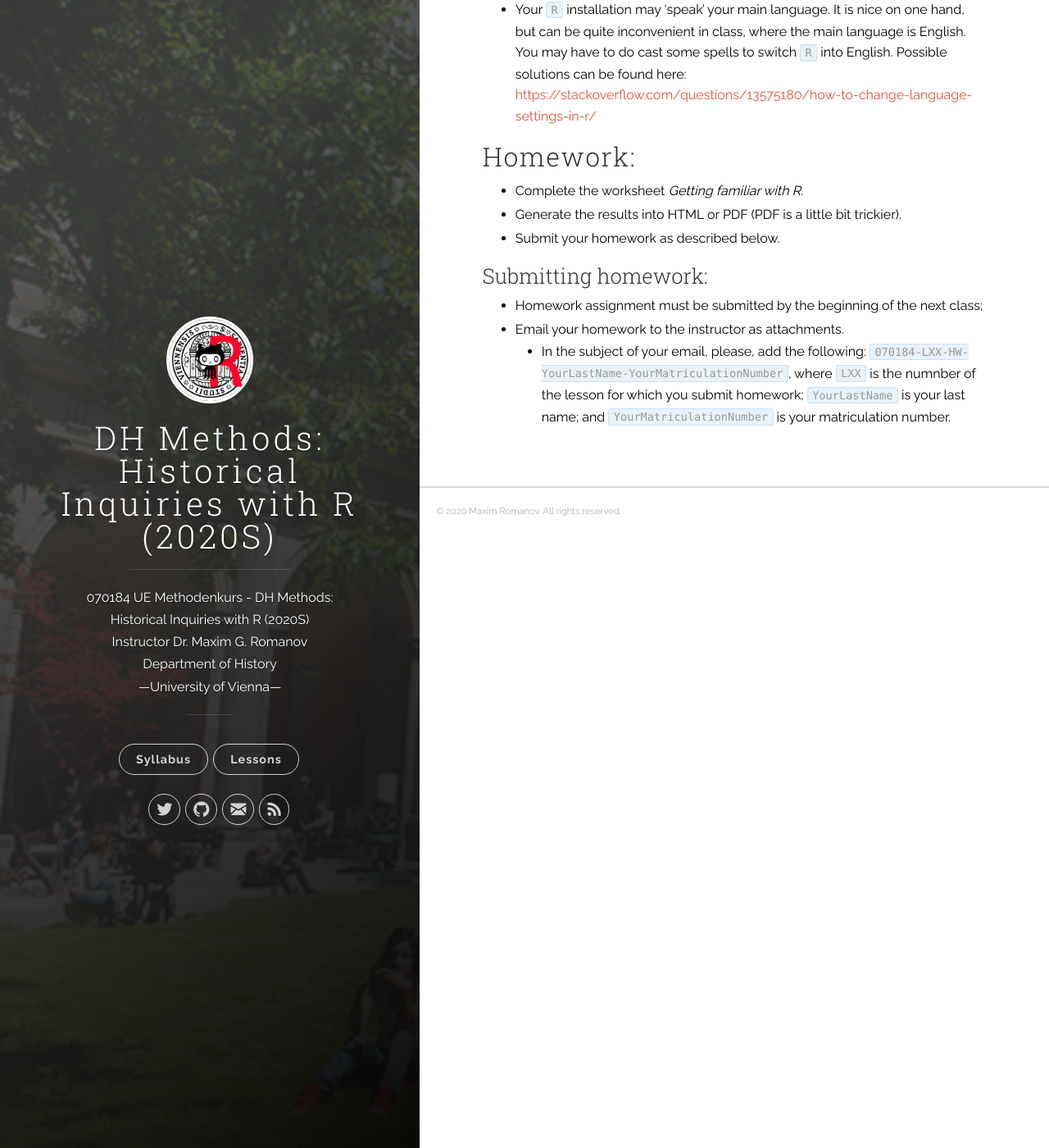
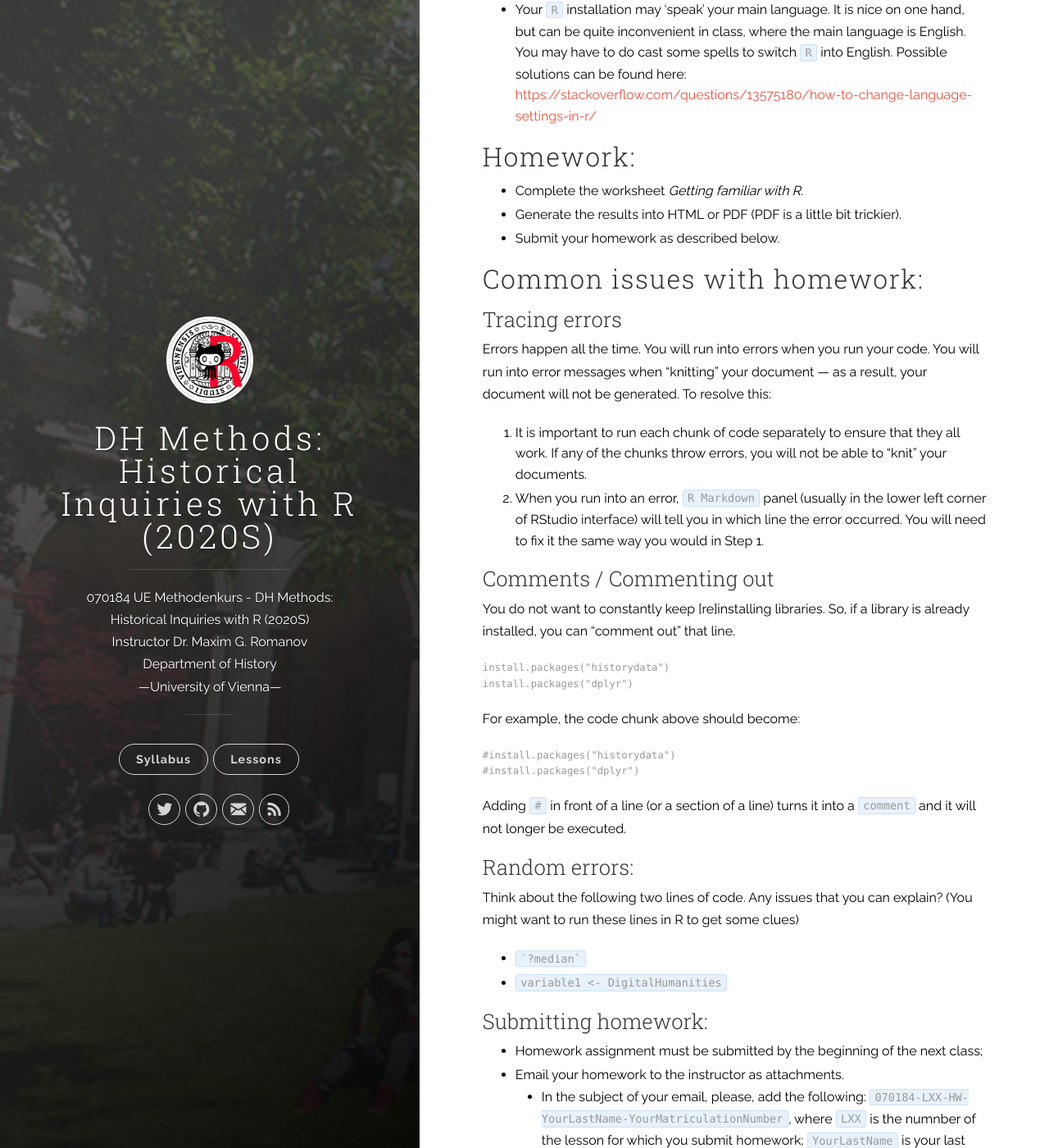
Before and after one commit to univie-histR-2020s/univie-histR-2020s.github.io, a Jekyll site: the page built from _posts/2020-03-08-L01.md, in a window 1280 px wide and 1400 px high, scrolled down 1486 px. Shown: the whole window at 82% size. Built offline with Jekyll 4.4.1, drawn with Linux system fonts in a browser that asks for light colours.

Commit message:
L01 --- common errors update

````diff
--- a/_posts/2020-03-08-L01.md
+++ b/_posts/2020-03-08-L01.md
@@ -75,6 +75,41 @@ Now, download a worksheet file ([`01_worksheets_familiar-with-r.Rmd.zip`](../../
 * Generate the results into HTML or PDF (PDF is a little bit trickier).
 * Submit your homework as described below.
 
+# Common issues with homework:
+
+## Tracing errors
+
+Errors happen all the time. You will run into errors when you run your code. You will run into error messages when "knitting" your document --- as a result, your document will not be generated. To resolve this:
+
+1. It is important to run each chunk of code separately to ensure that they all work. If any of the chunks throw errors, you will not be able to "knit" your documents.
+2. When you run into an error, `R Markdown` panel (usually in the lower left corner of RStudio interface) will tell you in which line the error occurred. You will need to fix it the same way you would in Step 1.
+
+## Comments / Commenting out
+
+You do not want to constantly keep [re]installing libraries. So, if a library is already installed, you can "comment out" that line.
+
+```{r}
+install.packages("historydata")
+install.packages("dplyr")
+```
+
+For example, the code chunk above should become:
+
+```{r}
+#install.packages("historydata")
+#install.packages("dplyr")
+```
+
+Adding `#` in front of a line (or a section of a line) turns it into a `comment` and it will not longer be executed.
+
+## Random errors:
+
+Think about the following two lines of code. Any issues that you can explain? (You might want to run these lines in R to get some clues)
+
+* ``` `?median` ```
+* `variable1 <- DigitalHumanities`
+
+
 ## Submitting homework:
 
 * Homework assignment must be submitted by the beginning of the next class;
````
Also changed, not shown: 14 other files.
